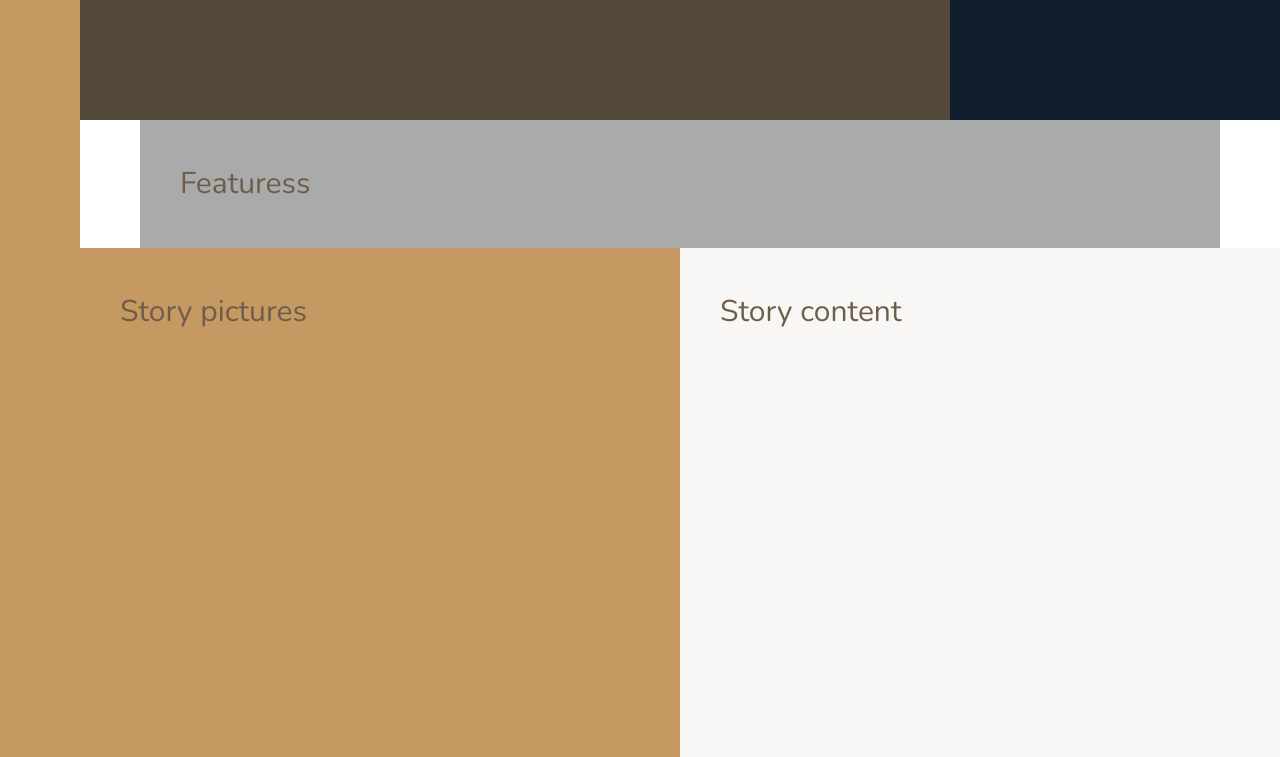
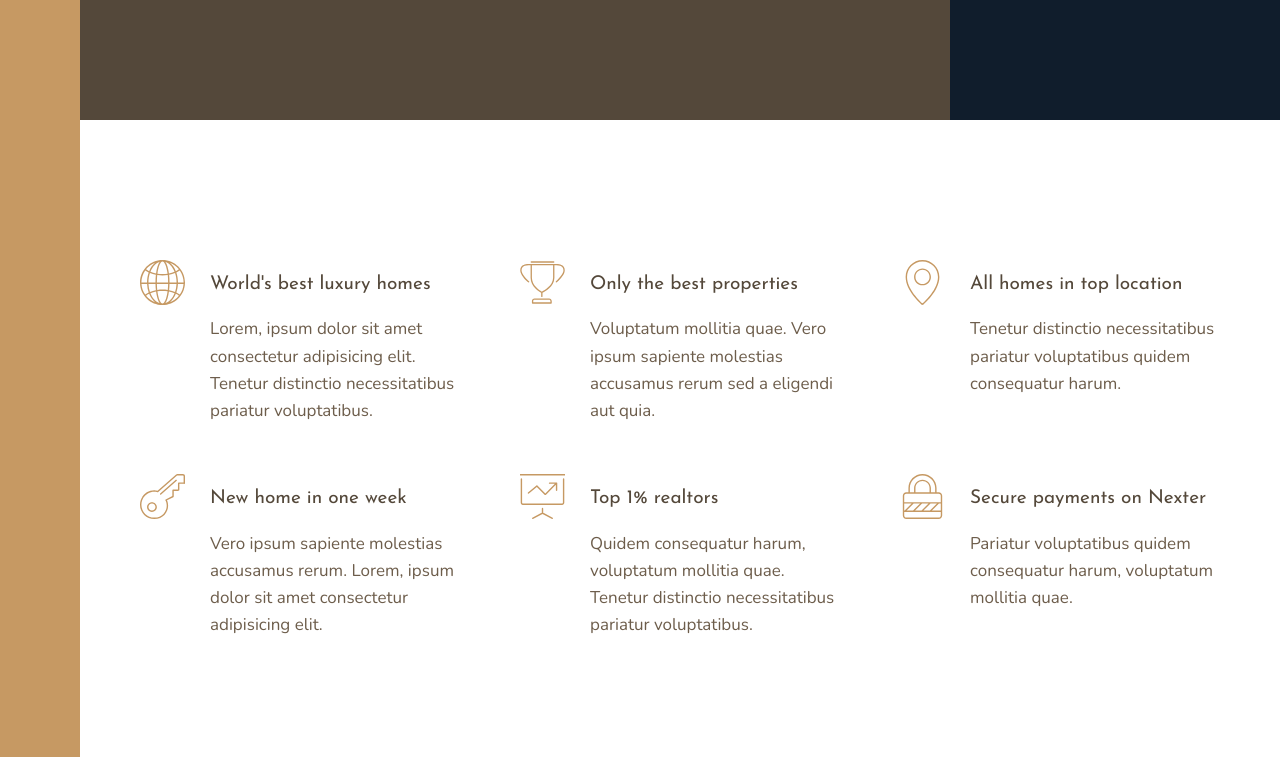
Before and after one commit to yogimp/Nexter, a website: page index.html in a window 1280 px wide. Shown: the part 520-1277 px from the top of the page. Drawn offline with nearby package versions, Linux system fonts and the light colour scheme.

Commit message:
Adding Features Section

```diff
--- a/index.html
+++ b/index.html
@@ -26,7 +26,73 @@
         </div>
 
         <section class="features">
-            Featuress
+            <div class="feature">
+                <svg class="feature__icon">
+                    <use xlink:href="img/sprite.svg#icon-global"></use>
+                </svg>
+                <h4 class="heading-4 heading-4--dark">
+                    World's best luxury homes
+                </h4>
+                <p class="feature__text">
+                    Lorem, ipsum dolor sit amet consectetur adipisicing elit. Tenetur distinctio necessitatibus pariatur voluptatibus.
+                </p>
+            </div>
+            <div class="feature">
+                <svg class="feature__icon">
+                    <use xlink:href="img/sprite.svg#icon-trophy"></use>
+                </svg>
+                <h4 class="heading-4 heading-4--dark">
+                    Only the best properties
+                </h4>
+                <p class="feature__text">
+                    Voluptatum mollitia quae. Vero ipsum sapiente molestias accusamus rerum sed a eligendi aut quia.
+                </p>
+            </div>
+            <div class="feature">
+                <svg class="feature__icon">
+                    <use xlink:href="img/sprite.svg#icon-map-pin"></use>
+                </svg>
+                <h4 class="heading-4 heading-4--dark">
+                    All homes in top  location
+                </h4>
+                <p class="feature__text">
+                    Tenetur distinctio necessitatibus pariatur voluptatibus quidem consequatur harum.
+                </p>
+            </div>
+            <div class="feature">
+                <svg class="feature__icon">
+                    <use xlink:href="img/sprite.svg#icon-key"></use>
+                </svg>
+                <h4 class="heading-4 heading-4--dark">
+                    New home in one week
+                </h4>
+                <p class="feature__text">
+                    Vero ipsum sapiente molestias accusamus rerum. Lorem, ipsum dolor sit amet consectetur adipisicing elit.
+                </p>
+            </div>
+            <div class="feature">
+                <svg class="feature__icon">
+                    <use xlink:href="img/sprite.svg#icon-presentation"></use>
+                </svg>
+                <h4 class="heading-4 heading-4--dark">
+                    Top 1% realtors
+                </h4>
+                <p class="feature__text">
+                    Quidem consequatur harum, voluptatum mollitia quae. Tenetur distinctio necessitatibus pariatur voluptatibus.
+                </p>
+            </div>
+            <div class="feature">
+                <svg class="feature__icon">
+                    <use xlink:href="img/sprite.svg#icon-lock"></use>
+                </svg>
+                <h4 class="heading-4 heading-4--dark">
+                    Secure payments on Nexter
+                </h4>
+                <p class="feature__text">
+                    Pariatur voluptatibus quidem consequatur harum, voluptatum mollitia quae.
+                </p>
+            </div>
+
         </section>
 
         <div class="story__pictures">
--- a/sass/_base.scss
+++ b/sass/_base.scss
@@ -37,8 +37,4 @@
     grid-template-rows: 80vh min-content 40vw repeat(3, min-content);
     grid-template-columns: [sidebar-start] 8rem [sidebar-end full-start] minmax(6rem, 1fr) [center-start] repeat(8, [col-start] minmax(min-content, 14rem) [col-end]) [center-end] minmax(6rem, 1fr) [full-end];
 
-    & > * {
-        padding: 40px;
-        font-size: 3rem;
-    }
 }
--- a/sass/_features.scss
+++ b/sass/_features.scss
@@ -1,4 +1,31 @@
 .features {
-    background-color: $color-grey-light-2;
     grid-column: center-start / center-end;
+
+    margin: 15rem 0;
+
+    display: grid;
+    //grid-template-columns: repeat(3, 1fr);
+    grid-template-columns: repeat(auto-fit, minmax(25rem, 1fr));
+    grid-gap: 6rem;
+    align-items: start;
+
 }
+
+.feature {
+
+    display: grid;
+    grid-template-columns: min-content 1fr;
+    grid-row-gap: 1.5rem;
+    grid-column-gap: 2.5rem;
+
+    &__icon {
+        fill: $color-primary;
+        width: 4.5rem;
+        height: 4.5rem;
+        grid-row: 1 / span 2;
+        transform: translateY(-1rem);
+    }
+    &__text {
+        font-size: 1.7rem;
+    }
+}
--- a/sass/_typography.scss
+++ b/sass/_typography.scss
@@ -0,0 +1,21 @@
+%heading {
+    font-family: $font-display;
+    font-weight: 400;
+}
+
+.heading-1 {
+    @extend %heading;
+}
+.heading-2 {
+    @extend %heading;
+}
+.heading-3 {
+    @extend %heading;
+}
+.heading-4 {
+    @extend %heading;
+    font-size: 1.9rem;
+
+    &--light { color : $color-grey-light-1;}
+    &--dark { color : $color-grey-dark-1;}
+}
```
Also changed, not shown: css/main.css, 1 other file.
